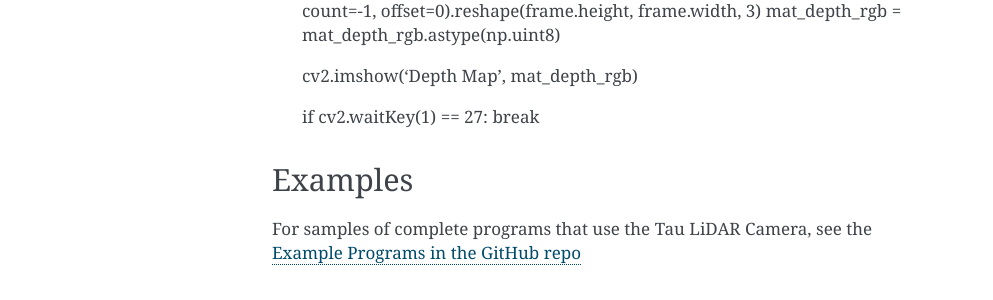
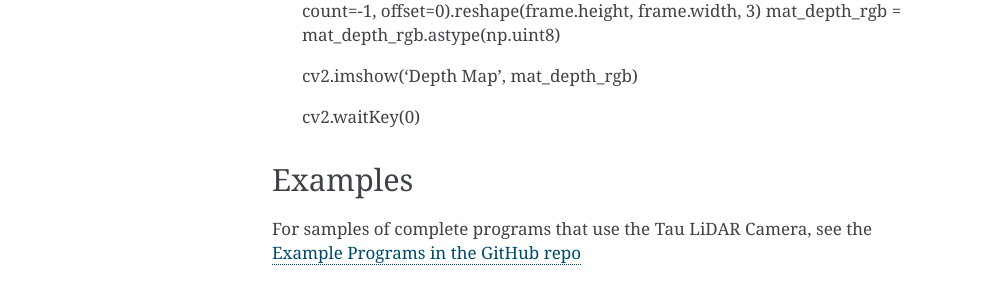
Before and after one commit to OnionIoT/tau-lidar-camera, a Sphinx documentation site: the page built from docs/quickstart.rst, in a window 1280 px wide. Shown: the part 981-1281 px from the top of the page, without its empty margins (148-1141 px from the left). Built offline with Sphinx 7.4.7, drawn with Linux system fonts in a browser that asks for light colours.

Commit message:
Update quickstart.rst

```diff
--- a/docs/quickstart.rst
+++ b/docs/quickstart.rst
@@ -51,7 +51,7 @@ Display depth map using OpenCV:
 
    cv2.imshow('Depth Map', mat_depth_rgb)
 
-   if cv2.waitKey(1) == 27: break
+   cv2.waitKey(0)
 
 Examples
 --------
```
